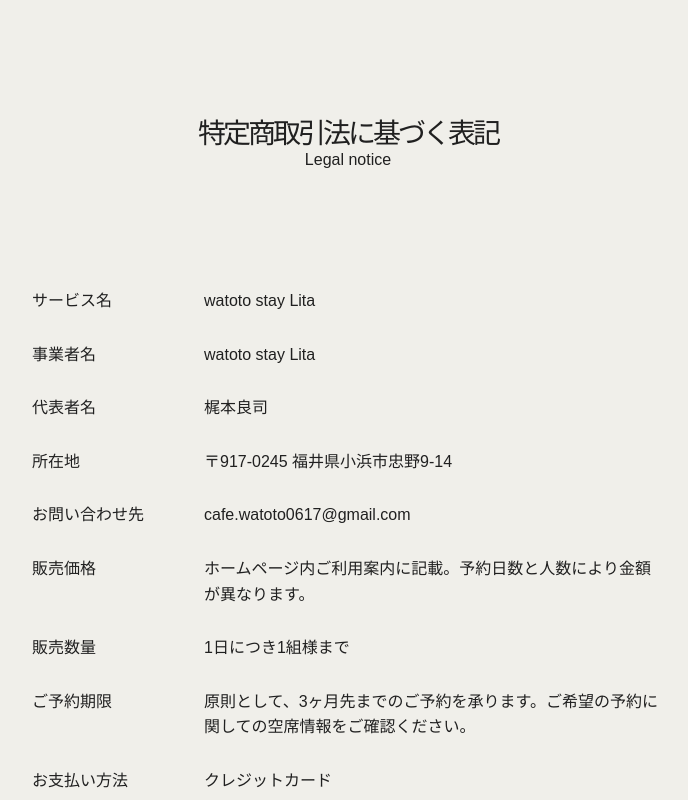
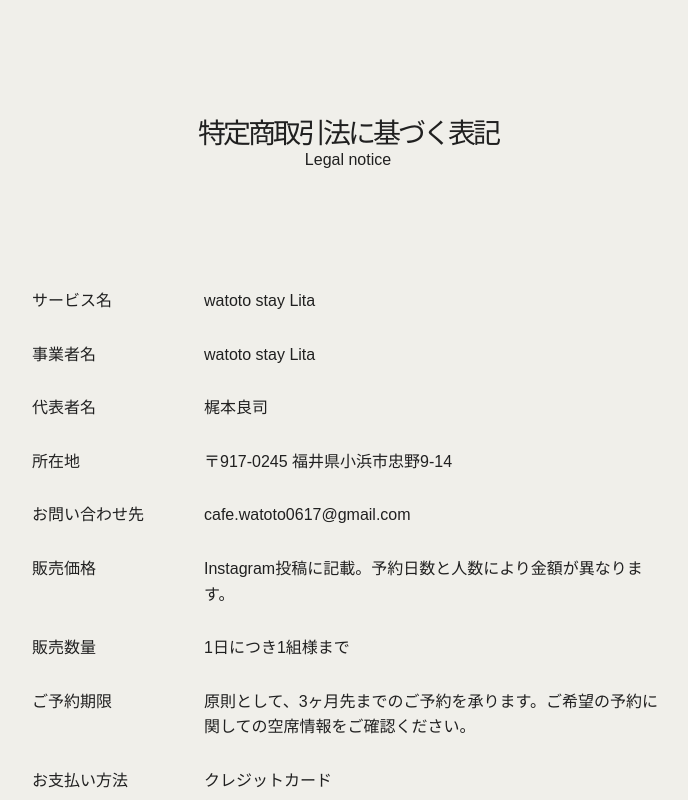
Before and after one commit to gogoipe3913/watoto-kula, a Next.js app: page /stay/reservation/legal-notice in a window 1280 px wide. Shown: the top 800 px of the page, without its empty margins (292-980 px from the left). Built offline with nearby package versions, Linux system fonts and the light colour scheme.

Commit message:
特定商取引法の記述を修正

```diff
--- a/src/app/stay/reservation/legal-notice/page.tsx
+++ b/src/app/stay/reservation/legal-notice/page.tsx
@@ -38,7 +38,7 @@
         <li className={styles.LegalNotice__item}>
           <p className={styles.LegalNotice__itemKey}>販売価格</p>
           <p className={styles.LegalNotice__itemValue}>
-            ホームページ内ご利用案内に記載。予約日数と人数により金額が異なります。
+            Instagram投稿に記載。予約日数と人数により金額が異なります。
           </p>
         </li>
         <li className={styles.LegalNotice__item}>
```
